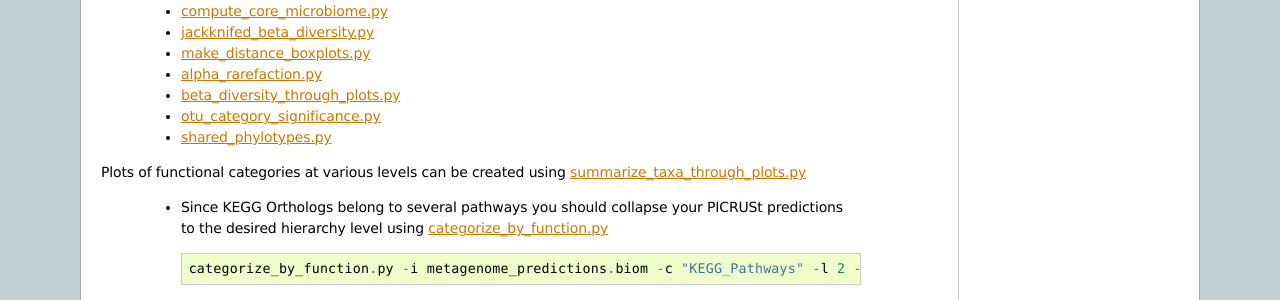
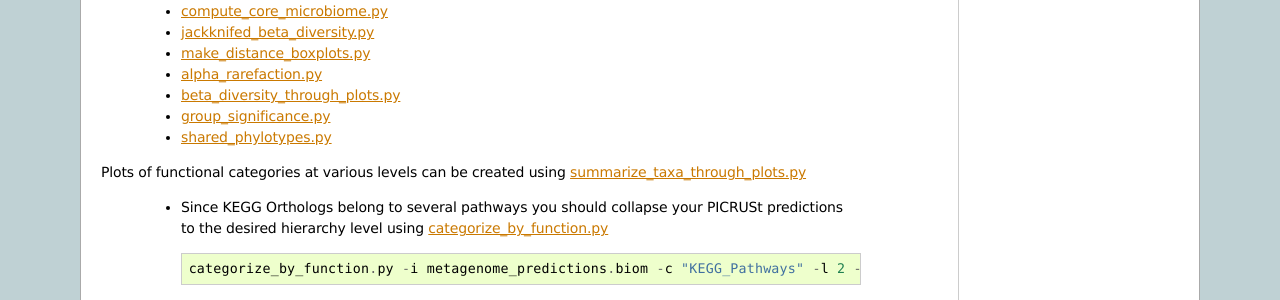
Before and after one commit to picrust/picrust, a Sphinx documentation site: the page built from doc/source/tutorials/qiime_tutorial.rst, in a window 1280 px wide. Shown: the part 304-604 px from the top of the page. Built offline with Sphinx 7.4.7, drawn with Linux system fonts in a browser that asks for light colours.

Commit message:
corrected link to 'otu_category_significance' to 'group_significance'

```diff
--- a/doc/source/tutorials/qiime_tutorial.rst
+++ b/doc/source/tutorials/qiime_tutorial.rst
@@ -16,7 +16,7 @@ Many of `QIIME's tutorials that describe diversity analyses <http://qiime.org/tu
 	* `make_distance_boxplots.py <http://qiime.org/scripts/make_distance_boxplots.html>`_
 	* `alpha_rarefaction.py <http://qiime.org/scripts/alpha_rarefaction.html>`_
 	* `beta_diversity_through_plots.py <http://qiime.org/scripts/beta_diversity_through_plots.html>`_
-	* `otu_category_significance.py <http://qiime.org/scripts/otu_category_significance.html>`_
+	* `group_significance.py <http://qiime.org/scripts/group_significance.html>`_
 	* `shared_phylotypes.py <http://qiime.org/scripts/shared_phylotypes.html>`_
 
 
```
